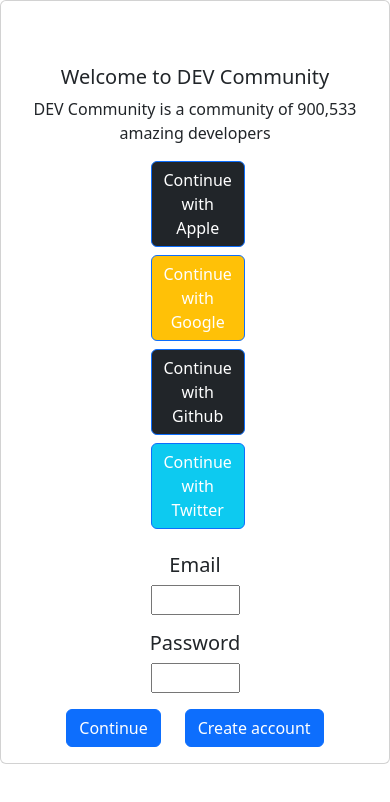
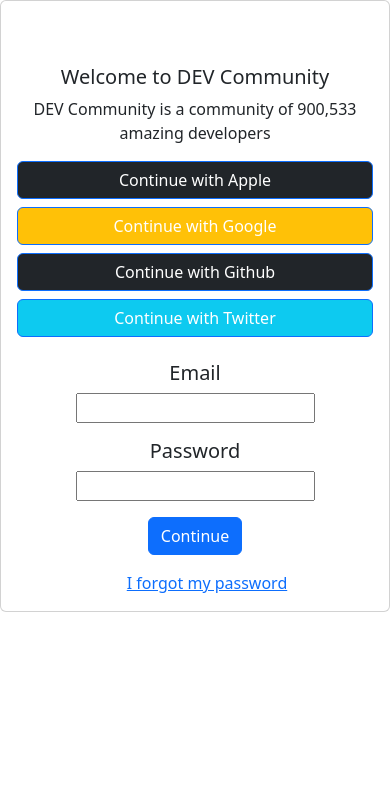
Before and after one commit to RodsmonsterPC/ReactChallenge, a React (Create React App) app: page / in a window 390 px wide. Shown: the top 802 px of the page. Built offline with nearby package versions, Linux system fonts and the light colour scheme.

Commit message:
avance de login y registro

```diff
--- a/src/components/Login/Login.js
+++ b/src/components/Login/Login.js
@@ -4,36 +4,38 @@
 const Login = ()=>{
     return(
         <div>
-            <div class="card text-center">
+            <div className="card text-center">
                 {/* <div class="card-header">Featured</div> */}
 
-                <div class="card-body mt-5">
-                    <h5 class="card-title">Welcome to DEV Community </h5>
-                    <p class="card-text">DEV Community is a community of 900,533 amazing developers</p>
+                <div className="card-body mt-5">
+                    <h5 className="card-title">Welcome to DEV Community </h5>
+                    <p className="card-text">DEV Community is a community of 900,533 amazing developers</p>
 
-                    <div class="d-grid gap-2 col-3 mx-auto">
-                        <button class="btn bg-dark btn-primary" type="button">Continue with Apple</button>
-                        <button class="btn bg-warning btn-primary" type="button">Continue with Google</button>
-                        <button class="btn bg-dark btn-primary" type="button">Continue with Github</button>
-                        <button class="btn bg-info btn-primary" type="button">Continue with Twitter</button>
+                    <div className="d-grid gap-2 col-lg-5 col-sm-5 mx-auto">
+                        <button className="btn bg-dark btn-primary" type="button">Continue with Apple</button>
+                        <button className="btn bg-warning btn-primary" type="button">Continue with Google</button>
+                        <button className="btn bg-dark btn-primary" type="button">Continue with Github</button>
+                        <button className="btn bg-info btn-primary" type="button">Continue with Twitter</button>
                     </div>
 
                     <br/>
 
-                    <h5 class="">Email</h5>
+                    <h5 className="">Email</h5>
 
-                    <input class="col-3 emailInput" type="text"/>
+                    <input className="col-lg-5 col-sm-5 emailInput" type="text"/>
 
                     <br/>
 
-                    <h5 class="mt-3">Password</h5>
+                    <h5 className="mt-3">Password</h5>
 
-                    <input class="col-3 passwordInput" type="password"/>
+                    <input className="col-lg-5 col-sm-5 passwordInput" type="password"/>
 
                     <br/>
 
-                    <a href="#" class="loginBtn btn btn-primary mt-3">Continue</a>
-                    <a href="#" class="registerBtn btn btn-primary ms-4 mt-3">Create account</a>
+                        <a href="#" className="loginBtn col-lg-5 col-sm-5 btn btn-primary mt-3 mb-3">Continue</a>
+                        <br/>
+                        <a href="#" className="registerBtn  ms-4 mt-3 pt-3">I forgot my password</a>
+
                 </div>
 
                 {/* <div class="card-footer text-muted">2 days ago</div> */}
--- a/src/components/Login/Login.module.scss
+++ b/src/components/Login/Login.module.scss
@@ -0,0 +1,5 @@
+.orderButtons{
+    display: flex;
+    flex-direction: column;
+    width: 400px;
+}
```
